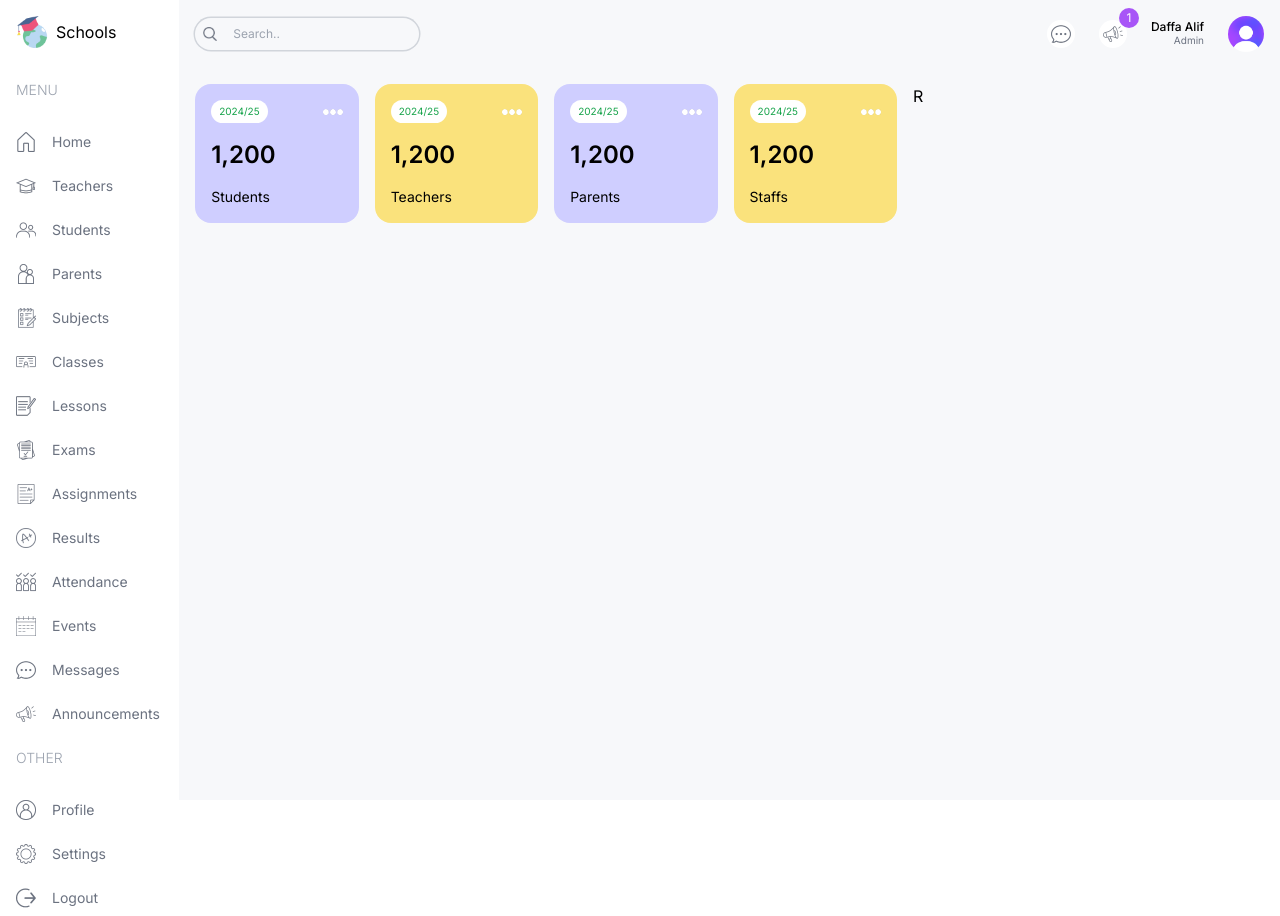
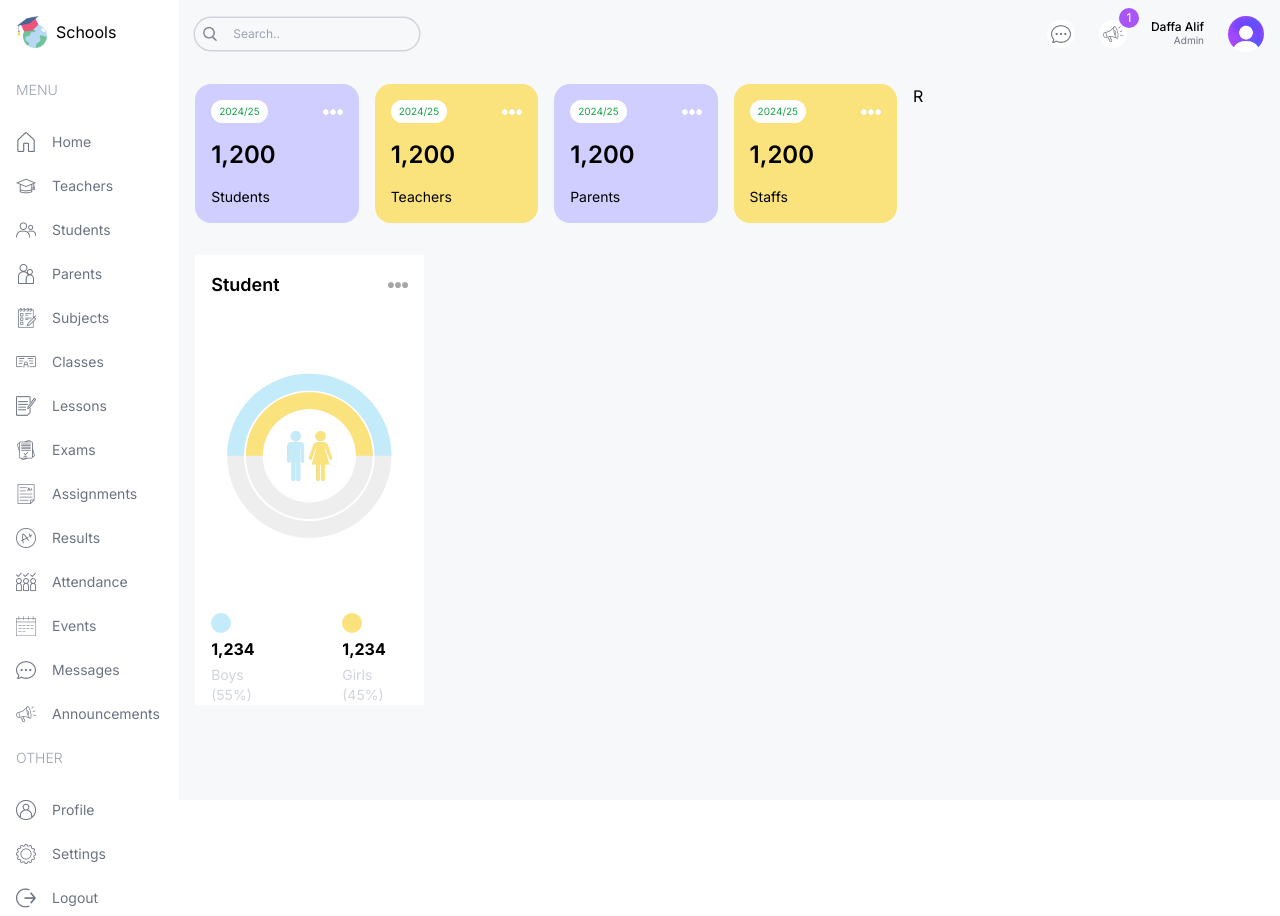
Before and after one commit to daffa4lif/next-school-dashboard, a Next.js app: page /admin in a window 1280 px wide. Built offline with nearby package versions, Linux system fonts and the light colour scheme.

Commit message:
feat: Count Gendere Chart

```diff
--- a/src/app/(dashboard)/admin/page.tsx
+++ b/src/app/(dashboard)/admin/page.tsx
@@ -1,15 +1,25 @@
 import UserCard from "@/components/admin/UserCard"
+import CountChart from "@/components/charts/dashboard/CountChart"
 
 const AdminPage = () => {
   return (
     <div className='p-4 flex gap-4 flex-col md:flex-row'>
-      <div className="w-full lg:w-2/3">
+      <div className="w-full lg:w-2/3 flex flex-col gap-8">
         <div className="flex flex-wrap gap-4 justify-between">
           <UserCard type={"student"} />
           <UserCard type={"teacher"} />
           <UserCard type={"parent"} />
           <UserCard type={"staff"} />
         </div>
+        <div className="flex gap-4 flex-col lg:flex-row h-[450px]">
+          {/* COUNT CHART */}
+          <div className="w-full lg:w-1/3">
+            <CountChart />
+          </div>
+          {/* ATTAND CHART */}
+          <div className="w-full lg:w-2/3"></div>
+        </div>
+        <div className=""></div>
       </div>
       <div className="w-full lg:w-1/3">R</div>
     </div>
--- /dev/null
+++ b/src/components/charts/dashboard/CountChart.tsx
@@ -0,0 +1,64 @@
+"use client"
+import Image from 'next/image';
+import { RadialBarChart, RadialBar, Legend, ResponsiveContainer } from 'recharts';
+
+const data = [
+  {
+    name: 'Total',
+    count: 100,
+    fill: 'white',
+  },
+  {
+    name: 'Boys',
+    count: 50,
+    fill: '#FAE27C',
+  },
+  {
+    name: 'Girls',
+    count: 50,
+    fill: '#C3EBFA',
+  }
+];
+
+const style = {
+  top: '50%',
+  right: 0,
+  transform: 'translate(0, -50%)',
+  lineHeight: '24px',
+};
+
+const CountChart = () => {
+  return (
+    <div className='bg-white w-full h-full p-4'>
+      <div className="flex justify-between items-center">
+        <h1 className='text-lg font-semibold'>Student</h1>
+        <Image src={'/moreDark.png'} alt={''} width={20} height={20} />
+      </div>
+      <div className="w-full h-[75%] relative">
+        <ResponsiveContainer>
+          <RadialBarChart cx="50%" cy="50%" innerRadius="40%" outerRadius="100%" barSize={32} data={data}>
+            <RadialBar
+              background
+              dataKey="count"
+            />
+          </RadialBarChart>
+        </ResponsiveContainer>
+        <Image src={"/maleFemale.png"} alt={''} width={50} height={50} className='absolute top-1/2 left-1/2 -translate-x-1/2 -translate-y-1/2' />
+      </div>
+      <div className="flex justify-center gap-16">
+        <div className="flex flex-col gap-1">
+          <div className="w-5 h-5 bg-mainSky rounded-full"></div>
+          <h1 className='font-bold'>1,234</h1>
+          <h2 className='text-sm text-gray-300'>Boys (55%)</h2>
+        </div>
+        <div className="flex flex-col gap-1">
+          <div className="w-5 h-5 bg-mainYellow rounded-full"></div>
+          <h1 className='font-bold'>1,234</h1>
+          <h2 className='text-sm text-gray-300'>Girls (45%)</h2>
+        </div>
+      </div>
+    </div>
+  )
+}
+
+export default CountChart
```
